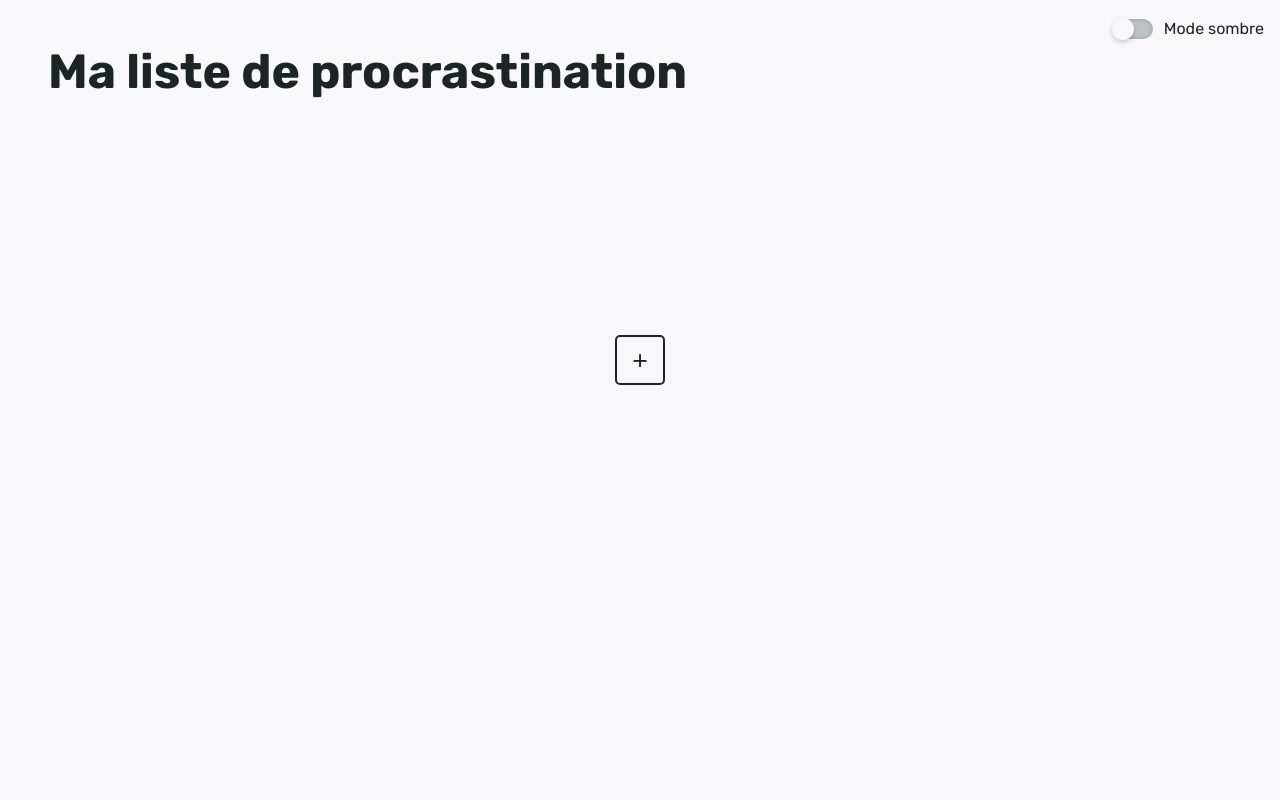
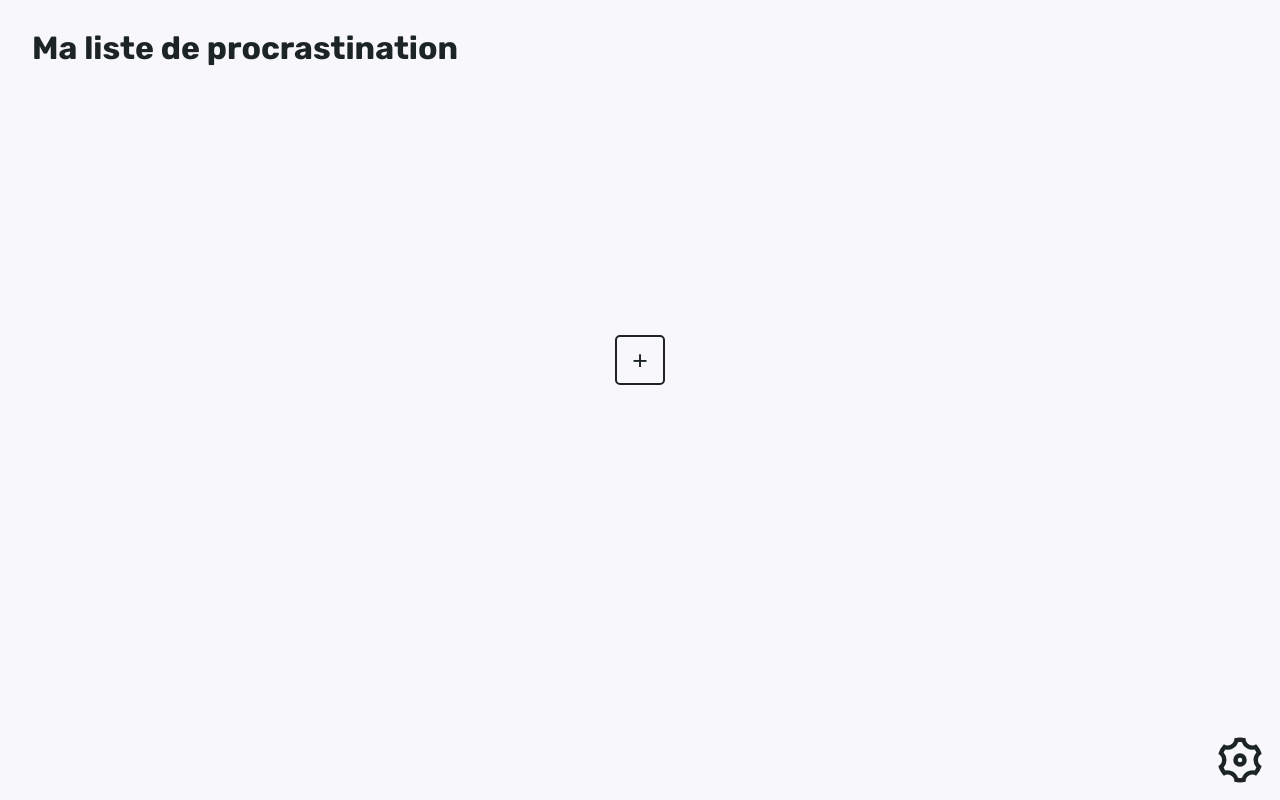
Before and after one commit to AdrienLcp/procrastination-list, a React (Create React App) app: page / in a window 1280 px wide. Built offline with nearby package versions, Linux system fonts and the light colour scheme.

Commit message:
add Close Button component

```diff
--- a/src/components/AddButton/index.jsx
+++ b/src/components/AddButton/index.jsx
@@ -27,15 +27,15 @@ const AddButton = ({ hasLists }) => {
     <>
       <button
         ref={buttonRef}
-        className='button'
+        className='add__button'
         onClick={() => {
           setShowForm(true);
         }}
       >
-        <span className={theme === 'light' ? 'light button--icon' : 'dark button--icon'}>
+        <span className={theme === 'light' ? 'light add__button--icon' : 'dark add__button--icon'}>
           +
         </span>
-        <label className={theme === 'light' ? 'light button--label' : 'dark button--label'}>
+        <label className={theme === 'light' ? 'light add__button--label' : 'dark add__button--label'}>
           Créer une liste
         </label>
       </button>
--- a/src/components/AddButton/style.scss
+++ b/src/components/AddButton/style.scss
@@ -1,7 +1,7 @@
 @use '../../styles/vars';
 @import '../../styles/mixins';
 
-.button {
+.add__button {
   @include flexCenter;
   border: none;
   background: transparent;
@@ -41,7 +41,7 @@
 }
 
 @media screen and (min-width: 850px) {
-  .button {
+  .add__button {
 
     &--icon {
       border-radius: 5px;
@@ -58,11 +58,11 @@
     }
 
     &:hover {
-      .button--icon {
+      .add__button--icon {
         background: vars.$main-hover;
       }
 
-      .button--label {
+      .add__button--label {
         opacity: 1;
         transform: translateY(3em);
       }
--- /dev/null
+++ b/src/components/CloseButton/index.jsx
@@ -0,0 +1,26 @@
+import React, { useContext } from 'react';
+
+import { ThemeContext } from '../../context/ThemeContext';
+
+import './style.scss';
+
+const CloseButton = ({ close }) => {
+
+  const { theme } = useContext(ThemeContext);
+
+  return (
+    <button className='close' onClick={() => {close()}}>
+
+      <span className={theme === 'light' ? 'light close--icon' : 'dark close--icon'}>
+        +
+      </span>
+
+      <p className='close--label'>
+        Fermer
+      </p>
+
+    </button>
+  );
+};
+
+export default CloseButton;
--- /dev/null
+++ b/src/components/CloseButton/style.scss
@@ -0,0 +1,64 @@
+@use '../../styles/vars';
+@import '../../styles/mixins';
+
+.close {
+  background: transparent;
+  display: flex;
+  align-items: center;
+  justify-content: center;
+  position: absolute;
+  top: 0;
+  right: 0;
+  width: 40px;
+  height: 40px;
+  border: none;
+  border-radius: 50%;
+  padding: 0.8em;
+  transition: transform .2s;
+  z-index: 2;
+
+  &--label {
+    position: absolute;
+    visibility: hidden;
+  }
+
+  &--icon {
+    background: transparent !important;
+    font-size: 40px;
+    transform: rotate(45deg);
+  }
+
+  &:active {
+    transform: scale(0.8);
+  }
+}
+
+@media screen and (min-width: 850px) {
+
+  .close {
+    border: 2px solid vars.$white;
+    transform: translate(50%, -50%);
+
+    &--label {
+      color: vars.$white;
+      visibility: visible;
+      opacity: 0;
+      z-index: 1;
+      transform: translateY(0.5em);
+      transition: .3s;
+    }
+
+    &:hover {
+      background: vars.$red;
+
+      .close--label {
+        opacity: 1;
+        transform: translateY(2.5em);
+      }
+    }
+
+    &:active {
+      transform: translate(50%, -50%) scale(0.8);
+    }
+  }
+}
--- a/src/components/Header/style.scss
+++ b/src/components/Header/style.scss
@@ -1,8 +1,30 @@
 .header {
-  padding: 3em;
+  padding: 1em;
 
   &--title {
-    font-size: 3em;
     font-weight: bold;
+    text-align: center;
+    font-size: 1.5em;
   }
 }
+
+@media screen and (min-width: 850px) {
+  .header {
+    padding: 2em;
+
+    &--title {
+      text-align: start;
+      font-size: 2em;
+    }
+  }
+}
+
+@media screen and (min-width: 1400px) {
+  .header {
+    padding: 3em;
+
+    &--title {
+      font-size: 3em;
+    }
+  }
+}
--- a/src/components/Modal/index.jsx
+++ b/src/components/Modal/index.jsx
@@ -1,6 +1,7 @@
 import React, { useContext } from 'react';
 
 import { ThemeContext } from '../../context/ThemeContext';
+import CloseButton from '../CloseButton';
 
 import './style.scss';
 
@@ -18,19 +19,10 @@ const Modal = (props) => {
       ></div>
 
       <div className={theme === 'light' ? 'light modal--container' : 'dark modal--container'}>
-        <button
-          className='modal--container--quit'
-          onClick={() => {
-            props.closeModal();
-          }}
-        >
-          <span className={theme === 'light' ? 'light modal--container--quit--icon' : 'dark modal--container--quit--icon'}>
-            +
-          </span>
-          <p className='modal--container--quit--label'>
-            Fermer
-          </p>
-        </button>
+
+        <CloseButton
+          close={props.closeModal}
+        />
 
         {props.children}
 
--- a/src/components/SettingsMenu/index.jsx
+++ b/src/components/SettingsMenu/index.jsx
@@ -1,17 +1,64 @@
-import React from 'react';
+import React, { useContext, useRef } from 'react';
+
+import { ThemeContext } from '../../context/ThemeContext';
 
 import DarkMode from '../DarkMode';
+import CloseButton from '../CloseButton';
 
 import './style.scss';
 
+import settings_white from '../../media/icons/settings_white.svg';
+import settings_black from '../../media/icons/settings_black.svg';
+
 const SettingsMenu = () => {
 
+  const { theme } = useContext(ThemeContext);
+
+  const buttonRef = useRef(null);
+  const settingsRef = useRef(null);
+
+  const openSettings = () => {
+    buttonRef.current.classList.add('opened');
+    settingsRef.current.classList.add('opened');
+  };
+
+  const closeSettings = () => {
+    buttonRef.current.classList.remove('opened');
+    settingsRef.current.classList.remove('opened');
+  };
+
   return (
-    <section className='settings'>
+    <div className='settings'>
 
-      <DarkMode />
+      <section
+        className='settings--container'
+        ref={settingsRef}
+      >
 
-    </section>
+        <CloseButton
+          close={closeSettings}
+        />
+
+        <DarkMode />
+
+
+      </section>
+
+      <button
+        ref={buttonRef}
+        className='settings--button'
+        onClick={() => {
+          openSettings();
+        }}
+      >
+        <img
+          className='settings--button--img'
+          alt='Ouvrir les paramètres'
+          src={theme === 'light' ? settings_black : settings_white}
+        />
+      </button>
+
+    </div>
   );
 };
 
--- a/src/components/SettingsMenu/style.scss
+++ b/src/components/SettingsMenu/style.scss
@@ -2,11 +2,94 @@
 @import '../../styles/mixins';
 
 .settings {
-  @include animApparition;
+  @include animApparition(1s);
   @include flexCenter;
-  @include posFixed(0, 0, auto, auto);
+  @include posFixed(auto, 0, 0, auto);
 
-  transform: translateY(-100%);
-  padding: 1em;
-  border-bottom-left-radius: 5px;
+  &--button {
+    @include flexCenter;
+    border: none;
+    background: transparent;
+    height: 80px;
+    width: 80px;
+    transition: .2s;
+    padding: 1em;
+
+    &.opened {
+      position: absolute;
+      top: 0;
+      left: 1em;
+
+      &::after {
+        content: 'Paramètres';
+        margin-left: 1em;
+        font-size: 0.8em;
+        color: vars.$white;
+      }
+    }
+
+    &--img {
+      height: 100%;
+      transition: .3s;
+
+      &:hover {
+        transform: rotate(135deg);;
+      }
+    }
+
+    &:active {
+      transform: scale(0.9) !important;
+    }
+  }
+
+  &--container {
+    transform: translateY(100%);
+    opacity: 0;
+    padding: 1em;
+    visibility: hidden;
+    background: vars.$dark-grey;
+    transition: .3s;
+
+    &.opened {
+      visibility: visible;
+      opacity: 1;
+      transform: translateY(0);
+    }
+
+    // &--quit {
+    //   background: transparent;
+    //   display: flex;
+    //   align-items: center;
+    //   justify-content: center;
+    //   position: absolute;
+    //   top: 0;
+    //   right: 0;
+    //   width: 40px;
+    //   height: 40px;
+    //   border: none;
+    //   border-radius: 50%;
+    //   padding: 0.8em;
+    //   transition: transform .2s;
+    //   z-index: 2;
+
+    //   &--label {
+    //     position: absolute;
+    //     visibility: hidden;
+    //   }
+
+    //   &--icon {
+    //     background: transparent !important;
+    //     font-size: 40px;
+    //     transform: rotate(45deg);
+    //   }
+
+    //   &:active {
+    //     transform: scale(0.8);
+    //   }
+    // }
+  }
 }
+
+@media screen and (min-width: 850px) {
+
+}
--- a/src/styles/_mixins.scss
+++ b/src/styles/_mixins.scss
@@ -27,7 +27,7 @@
   left: $left;
 }
 
-@mixin animApparition {
+@mixin animApparition ($delay: 0s) {
   opacity: 0;
-  animation: apparition 1s ease-out forwards;
+  animation: apparition 1s $delay ease-out forwards;
 }
--- a/src/styles/index.scss
+++ b/src/styles/index.scss
@@ -2,6 +2,15 @@
 @use 'vars';
 
 @import url('https://fonts.googleapis.com/css2?family=Rubik:ital,wght@0,300;0,400;0,500;0,600;0,700;0,800;0,900;1,300;1,400;1,500;1,600;1,700;1,800;1,900&display=swap');
+
+body {
+  font-family: 'Rubik', sans-serif;
+
+  ::selection {
+    background-color: vars.$main-color;
+    color: vars.$white;
+  }
+}
 
 .light {
   transition: 1s;
@@ -35,12 +44,3 @@
     transform: none;
   }
 }
-
-body {
-  font-family: 'Rubik', sans-serif;
-
-  ::selection {
-    background-color: vars.$main-color;
-    color: vars.$white;
-  }
-}
```
Also changed, not shown: src/components/Modal/style.scss (+0 -60 lines), src/media/icons/settings_black.svg, src/media/icons/settings_white.svg.
